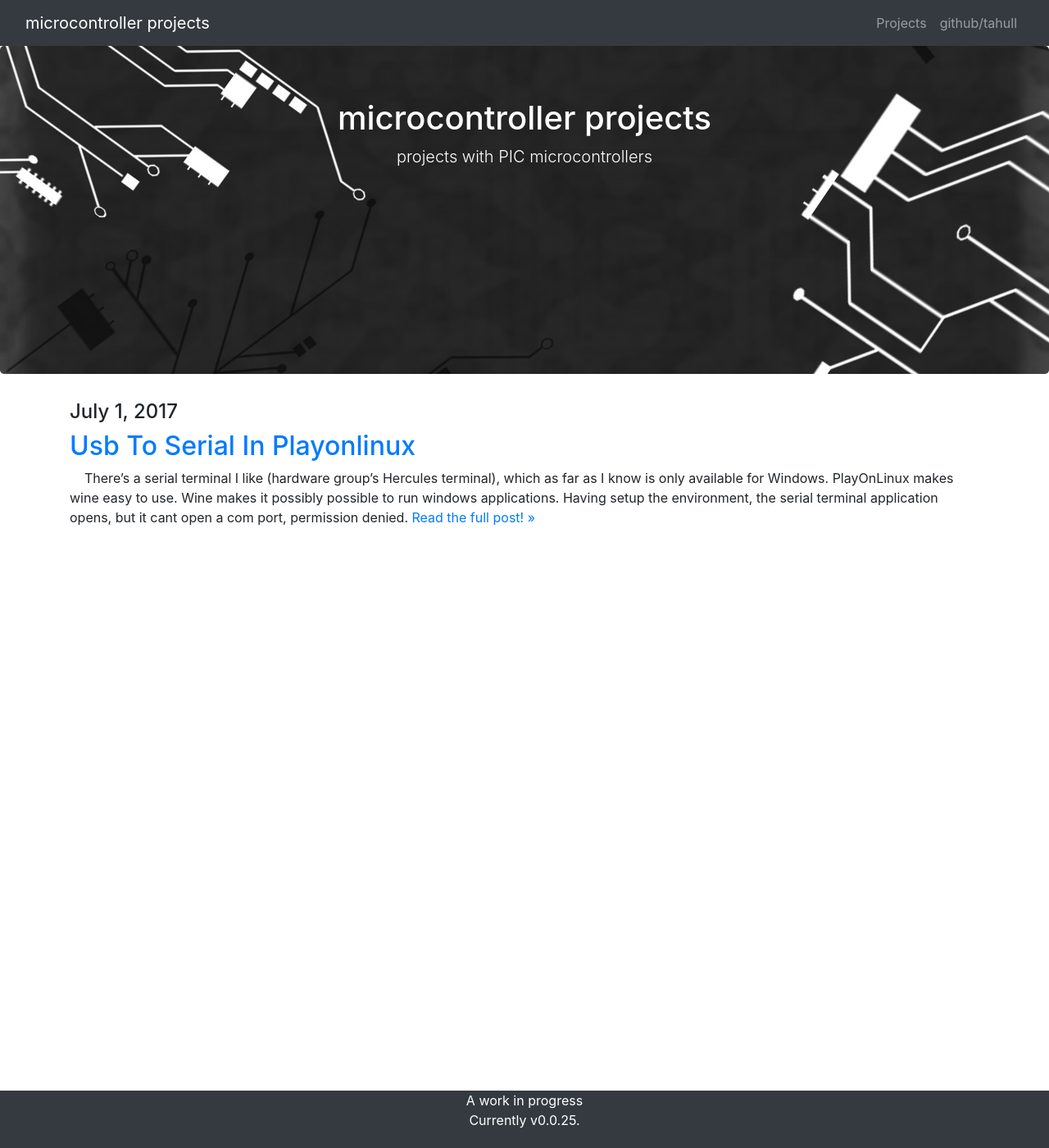
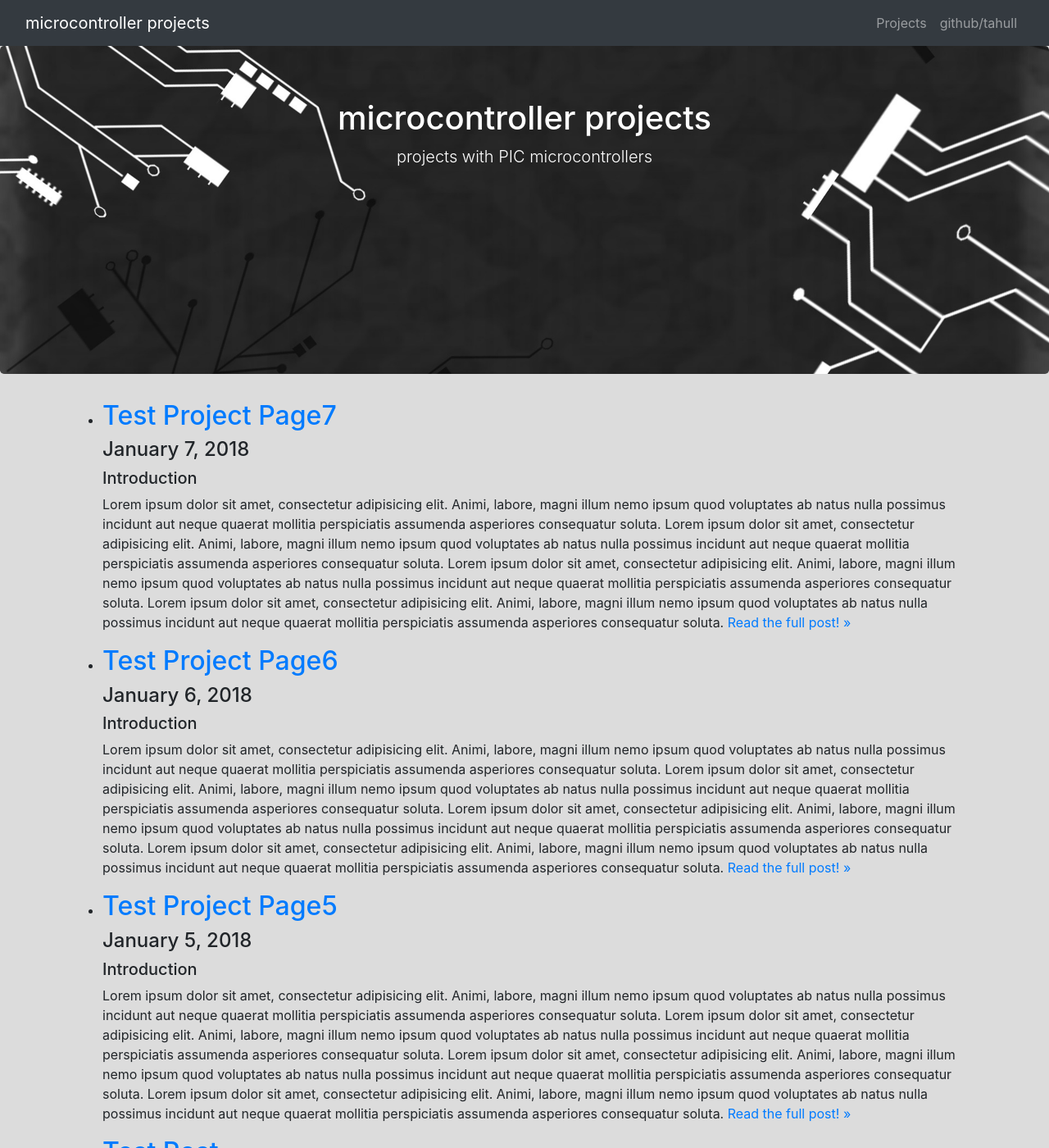
Before and after one commit to tahull/tahull.github.io, a Jekyll site: the page built from index.html, in a window 1280 px wide and 1400 px high. Shown: the whole window at 82% size. Built offline with Jekyll 4.4.1, drawn with Linux system fonts in a browser that asks for light colours; some of the changed text lies outside the part shown.

Commit message:
project page test

```diff
--- a/_includes/header.html
+++ b/_includes/header.html
@@ -4,53 +4,13 @@
   {% if page.layout == "home" %}
     <header>
       <div class="jumbotron jumbotron-cover">
-        <div class="img"></div>
         <h1>{{ site.title }}</h1>
         <p class="lead">{{ site.description }}</p>
       </div>
     </header>
 
   {% elsif page.layout == "projects" %}
-    <header>
-      <div id="carouselExampleIndicators" class="carousel slide" data-ride="carousel">
-        <ol class="carousel-indicators">
-          <li data-target="#carouselExampleIndicators" data-slide-to="0" class="active"></li>
-          <li data-target="#carouselExampleIndicators" data-slide-to="1"></li>
-          <li data-target="#carouselExampleIndicators" data-slide-to="2"></li>
-        </ol>
-        <div class="carousel-inner" role="listbox">
-          <!-- Slide One - Set the background image for this slide in the line below -->
-          <div class="carousel-item active" style="background-image: url('http://placehold.it/1900x1080')">
-            <div class="carousel-caption d-none d-md-block">
-              <h3>First Slide</h3>
-              <p>This is a description for the first slide.</p>
-            </div>
-          </div>
-          <!-- Slide Two - Set the background image for this slide in the line below -->
-          <div class="carousel-item" style="background-image: url('http://placehold.it/1900x1080')">
-            <div class="carousel-caption d-none d-md-block">
-              <h3>Second Slide</h3>
-              <p>This is a description for the second slide.</p>
-            </div>
-          </div>
-          <!-- Slide Three - Set the background image for this slide in the line below -->
-          <div class="carousel-item" style="background-image: url('http://placehold.it/1900x1080')">
-            <div class="carousel-caption d-none d-md-block">
-              <h3>Third Slide</h3>
-              <p>This is a description for the third slide.</p>
-            </div>
-          </div>
-        </div>
-        <a class="carousel-control-prev" href="#carouselExampleIndicators" role="button" data-slide="prev">
-          <span class="carousel-control-prev-icon" aria-hidden="true"></span>
-          <span class="sr-only">Previous</span>
-        </a>
-        <a class="carousel-control-next" href="#carouselExampleIndicators" role="button" data-slide="next">
-          <span class="carousel-control-next-icon" aria-hidden="true"></span>
-          <span class="sr-only">Next</span>
-        </a>
-      </div>
-    </header>
+
   {% endif %}
 
 </header>
--- a/_layouts/home.html
+++ b/_layouts/home.html
@@ -6,10 +6,14 @@
   {{ content }}
 
   <!-- Display recent posts -->
+<ul>
   {% for post in site.posts %}
-    <div class="post-header">
-    	<h4 class="above-title">{{post.date | date: "%B %-d, %Y"}}</h4>
-    	<h2><a href="{{ post.url }}">{{ post.title }}</a></h2>
-    	{{ post.excerpt | remove: '</p>' }} <a href="{{ post.url }}">Read the full post! &raquo</a>
-    </div>
+    <li>
+      <div class="post-header">
+        <h2><a href="{{ post.url }}">{{ post.title }}</a></h2>
+      	<h4>{{post.date | date: "%B %-d, %Y"}}</h4>
+      	{{ post.excerpt | remove: '</p>' }} <a href="{{ post.url }}">Read the full post! &raquo</a>
+      </div>
+    </li>
   {% endfor %}
+</ul>
--- a/_layouts/post.html
+++ b/_layouts/post.html
@@ -4,8 +4,8 @@
 
 <header>
   <div class="post-header">
-    <h3 class="above-title">{{page.date | date: "%B %-d, %Y"}}</h3>
     <h1>{{ page.title }}</h1>
+    <h4>{{page.date | date: "%B %-d, %Y"}}</h4>
   </div>
 </header>
 
--- /dev/null
+++ b/_posts/blog/2018-01-05-test-post.md
@@ -0,0 +1,21 @@
+---
+layout: post
+categories: test
+permalink: /window-sucks/:year/:month/:title:output_ext
+---
+
+Lorem ipsum dolor sit amet, consectetur adipisicing elit. Animi, labore,
+magni illum nemo ipsum quod voluptates ab natus nulla possimus incidunt
+aut neque quaerat mollitia perspiciatis assumenda asperiores consequatur soluta.
+
+Lorem ipsum dolor sit amet, consectetur adipisicing elit. Animi, labore,
+magni illum nemo ipsum quod voluptates ab natus nulla possimus incidunt
+aut neque quaerat mollitia perspiciatis assumenda asperiores consequatur soluta.
+
+Lorem ipsum dolor sit amet, consectetur adipisicing elit. Animi, labore,
+magni illum nemo ipsum quod voluptates ab natus nulla possimus incidunt
+aut neque quaerat mollitia perspiciatis assumenda asperiores consequatur soluta.
+
+Lorem ipsum dolor sit amet, consectetur adipisicing elit. Animi, labore,
+magni illum nemo ipsum quod voluptates ab natus nulla possimus incidunt
+aut neque quaerat mollitia perspiciatis assumenda asperiores consequatur soluta.
--- /dev/null
+++ b/_posts/projects/2018-01-01-test-project-page.md
@@ -0,0 +1,23 @@
+---
+layout: post
+categories: test
+featured-img:
+project-category: PIC
+permalink: /projects/:title:output_ext
+---
+
+##### Introduction
+Lorem ipsum dolor sit amet, consectetur adipisicing elit. Animi, labore,
+magni illum nemo ipsum quod voluptates ab natus nulla possimus incidunt
+aut neque quaerat mollitia perspiciatis assumenda asperiores consequatur soluta.
+
+Lorem ipsum dolor sit amet, consectetur adipisicing elit. Animi, labore,
+magni illum nemo ipsum quod voluptates ab natus nulla possimus incidunt
+aut neque quaerat mollitia perspiciatis assumenda asperiores consequatur soluta.
+
+Lorem ipsum dolor sit amet, consectetur adipisicing elit. Animi, labore,
+magni illum nemo ipsum quod voluptates ab natus nulla possimus incidunt
+aut neque quaerat mollitia perspiciatis assumenda asperiores consequatur soluta.
+Lorem ipsum dolor sit amet, consectetur adipisicing elit. Animi, labore,
+magni illum nemo ipsum quod voluptates ab natus nulla possimus incidunt
+aut neque quaerat mollitia perspiciatis assumenda asperiores consequatur soluta.
--- /dev/null
+++ b/_posts/projects/2018-01-02-test-project-page2.md
@@ -0,0 +1,22 @@
+---
+layout: post
+categories: test
+featured-img: http://placehold.it/350x250
+project-category: PCB
+permalink: /projects/:title:output_ext
+---
+
+##### Introduction
+Lorem ipsum dolor sit amet, consectetur adipisicing elit. Animi, labore,
+magni illum nemo ipsum quod voluptates ab natus nulla possimus incidunt
+aut neque quaerat mollitia perspiciatis assumenda asperiores consequatur soluta.
+Lorem ipsum dolor sit amet, consectetur adipisicing elit. Animi, labore,
+magni illum nemo ipsum quod voluptates ab natus nulla possimus incidunt
+
+aut neque quaerat mollitia perspiciatis assumenda asperiores consequatur soluta.
+Lorem ipsum dolor sit amet, consectetur adipisicing elit. Animi, labore,
+magni illum nemo ipsum quod voluptates ab natus nulla possimus incidunt
+aut neque quaerat mollitia perspiciatis assumenda asperiores consequatur soluta.
+Lorem ipsum dolor sit amet, consectetur adipisicing elit. Animi, labore,
+magni illum nemo ipsum quod voluptates ab natus nulla possimus incidunt
+aut neque quaerat mollitia perspiciatis assumenda asperiores consequatur soluta.
--- /dev/null
+++ b/_posts/projects/2018-01-03-test-project-page3.md
@@ -0,0 +1,23 @@
+---
+layout: post
+categories: test
+featured-img: http://placehold.it/1900x1080
+project-category: PIC
+permalink: /projects/:title:output_ext
+
+---
+
+##### Introduction
+Lorem ipsum dolor sit amet, consectetur adipisicing elit. Animi, labore,
+magni illum nemo ipsum quod voluptates ab natus nulla possimus incidunt
+
+aut neque quaerat mollitia perspiciatis assumenda asperiores consequatur soluta.
+Lorem ipsum dolor sit amet, consectetur adipisicing elit. Animi, labore,
+magni illum nemo ipsum quod voluptates ab natus nulla possimus incidunt
+aut neque quaerat mollitia perspiciatis assumenda asperiores consequatur soluta.
+Lorem ipsum dolor sit amet, consectetur adipisicing elit. Animi, labore,
+magni illum nemo ipsum quod voluptates ab natus nulla possimus incidunt
+aut neque quaerat mollitia perspiciatis assumenda asperiores consequatur soluta.
+Lorem ipsum dolor sit amet, consectetur adipisicing elit. Animi, labore,
+magni illum nemo ipsum quod voluptates ab natus nulla possimus incidunt
+aut neque quaerat mollitia perspiciatis assumenda asperiores consequatur soluta.
--- /dev/null
+++ b/_posts/projects/2018-01-04-test-project-page4.md
@@ -0,0 +1,21 @@
+---
+layout: post
+categories: test
+featured-img: http://placehold.it/350x250
+project-category: PIC
+permalink: /projects/:title:output_ext
+---
+
+##### Introduction
+Lorem ipsum dolor sit amet, consectetur adipisicing elit. Animi, labore,
+magni illum nemo ipsum quod voluptates ab natus nulla possimus incidunt
+aut neque quaerat mollitia perspiciatis assumenda asperiores consequatur soluta.
+Lorem ipsum dolor sit amet, consectetur adipisicing elit. Animi, labore,
+magni illum nemo ipsum quod voluptates ab natus nulla possimus incidunt
+aut neque quaerat mollitia perspiciatis assumenda asperiores consequatur soluta.
+Lorem ipsum dolor sit amet, consectetur adipisicing elit. Animi, labore,
+magni illum nemo ipsum quod voluptates ab natus nulla possimus incidunt
+aut neque quaerat mollitia perspiciatis assumenda asperiores consequatur soluta.
+Lorem ipsum dolor sit amet, consectetur adipisicing elit. Animi, labore,
+magni illum nemo ipsum quod voluptates ab natus nulla possimus incidunt
+aut neque quaerat mollitia perspiciatis assumenda asperiores consequatur soluta.
--- /dev/null
+++ b/_posts/projects/2018-01-05-test-project-page5.md
@@ -0,0 +1,21 @@
+---
+layout: post
+categories: test
+featured-img: http://placehold.it/350x250
+project-category: Python
+permalink: /projects/:title:output_ext
+---
+
+##### Introduction
+Lorem ipsum dolor sit amet, consectetur adipisicing elit. Animi, labore,
+magni illum nemo ipsum quod voluptates ab natus nulla possimus incidunt
+aut neque quaerat mollitia perspiciatis assumenda asperiores consequatur soluta.
+Lorem ipsum dolor sit amet, consectetur adipisicing elit. Animi, labore,
+magni illum nemo ipsum quod voluptates ab natus nulla possimus incidunt
+aut neque quaerat mollitia perspiciatis assumenda asperiores consequatur soluta.
+Lorem ipsum dolor sit amet, consectetur adipisicing elit. Animi, labore,
+magni illum nemo ipsum quod voluptates ab natus nulla possimus incidunt
+aut neque quaerat mollitia perspiciatis assumenda asperiores consequatur soluta.
+Lorem ipsum dolor sit amet, consectetur adipisicing elit. Animi, labore,
+magni illum nemo ipsum quod voluptates ab natus nulla possimus incidunt
+aut neque quaerat mollitia perspiciatis assumenda asperiores consequatur soluta.
--- /dev/null
+++ b/_posts/projects/2018-01-06-test-project-page6.md
@@ -0,0 +1,21 @@
+---
+layout: post
+categories: test
+featured-img: http://placehold.it/350x250
+project-category: Python
+permalink: /projects/:title:output_ext
+---
+
+##### Introduction
+Lorem ipsum dolor sit amet, consectetur adipisicing elit. Animi, labore,
+magni illum nemo ipsum quod voluptates ab natus nulla possimus incidunt
+aut neque quaerat mollitia perspiciatis assumenda asperiores consequatur soluta.
+Lorem ipsum dolor sit amet, consectetur adipisicing elit. Animi, labore,
+magni illum nemo ipsum quod voluptates ab natus nulla possimus incidunt
+aut neque quaerat mollitia perspiciatis assumenda asperiores consequatur soluta.
+Lorem ipsum dolor sit amet, consectetur adipisicing elit. Animi, labore,
+magni illum nemo ipsum quod voluptates ab natus nulla possimus incidunt
+aut neque quaerat mollitia perspiciatis assumenda asperiores consequatur soluta.
+Lorem ipsum dolor sit amet, consectetur adipisicing elit. Animi, labore,
+magni illum nemo ipsum quod voluptates ab natus nulla possimus incidunt
+aut neque quaerat mollitia perspiciatis assumenda asperiores consequatur soluta.
--- /dev/null
+++ b/_posts/projects/2018-01-07-test-project-page7.md
@@ -0,0 +1,21 @@
+---
+layout: post
+categories: test
+featured-img: http://placehold.it/350x250
+project-category: PIC
+permalink: /projects/:title:output_ext
+---
+
+##### Introduction
+Lorem ipsum dolor sit amet, consectetur adipisicing elit. Animi, labore,
+magni illum nemo ipsum quod voluptates ab natus nulla possimus incidunt
+aut neque quaerat mollitia perspiciatis assumenda asperiores consequatur soluta.
+Lorem ipsum dolor sit amet, consectetur adipisicing elit. Animi, labore,
+magni illum nemo ipsum quod voluptates ab natus nulla possimus incidunt
+aut neque quaerat mollitia perspiciatis assumenda asperiores consequatur soluta.
+Lorem ipsum dolor sit amet, consectetur adipisicing elit. Animi, labore,
+magni illum nemo ipsum quod voluptates ab natus nulla possimus incidunt
+aut neque quaerat mollitia perspiciatis assumenda asperiores consequatur soluta.
+Lorem ipsum dolor sit amet, consectetur adipisicing elit. Animi, labore,
+magni illum nemo ipsum quod voluptates ab natus nulla possimus incidunt
+aut neque quaerat mollitia perspiciatis assumenda asperiores consequatur soluta.
--- a/css/custom.css
+++ b/css/custom.css
@@ -2,7 +2,9 @@
   position: relative;
   min-height: 100%;
 }
+
 body {
+  background-color: gainsboro;
   padding-top: 56px;
   padding-bottom: 20px;
   margin-bottom: 70px;
@@ -23,14 +25,3 @@
     background-position: center;
     height: 400px;
 }
-
-
-.carousel-item {
-  height: 65vh;
-  min-height: 300px;
-  background: no-repeat center center scroll;
-  -webkit-background-size: cover;
-  -moz-background-size: cover;
-  -o-background-size: cover;
-  background-size: cover;
-}
```
Also changed, not shown: _layouts/projects.html (+67 -5 lines), _posts/blog/2017-07-01-USB-to-serial-in-PlayOnLinux.md (renamed from _posts/2017-07-01-USB-to-serial-in-PlayOnLinux.md, +5 -7 lines), Gemfile.lock.
